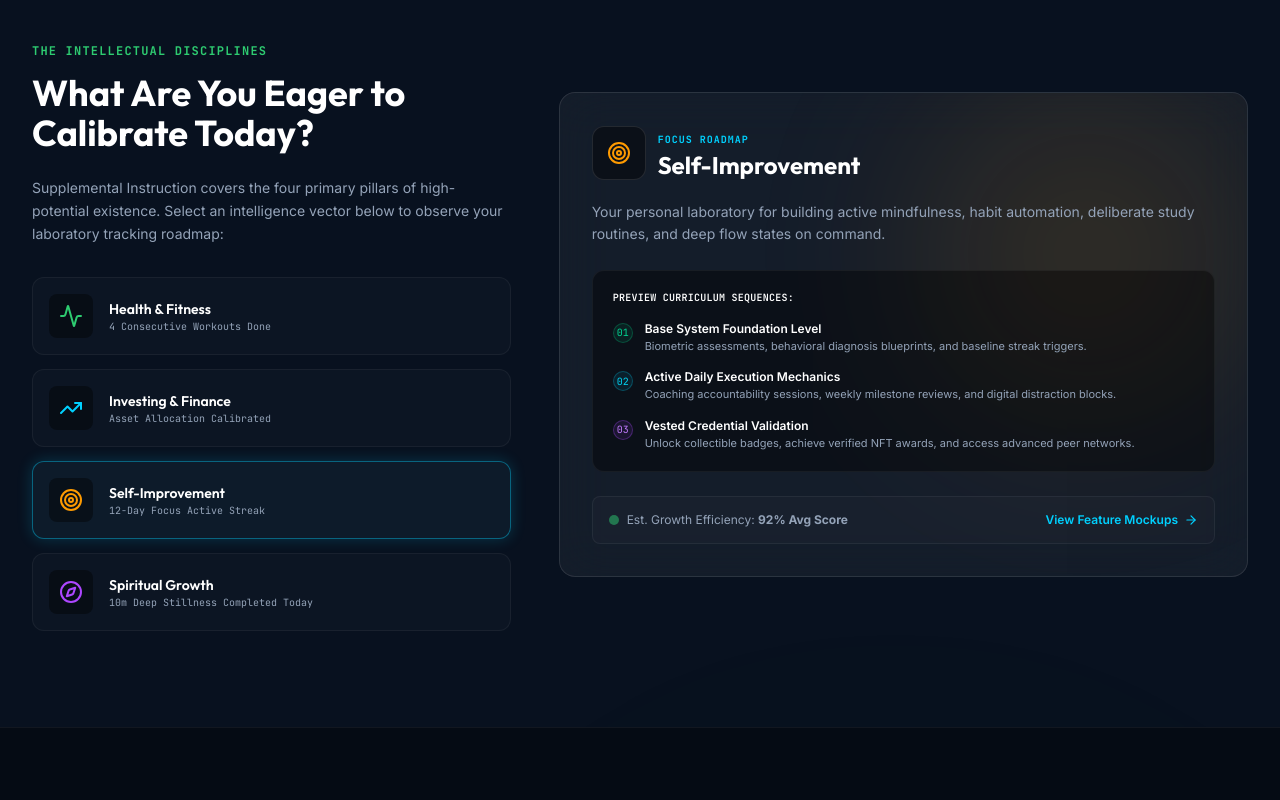
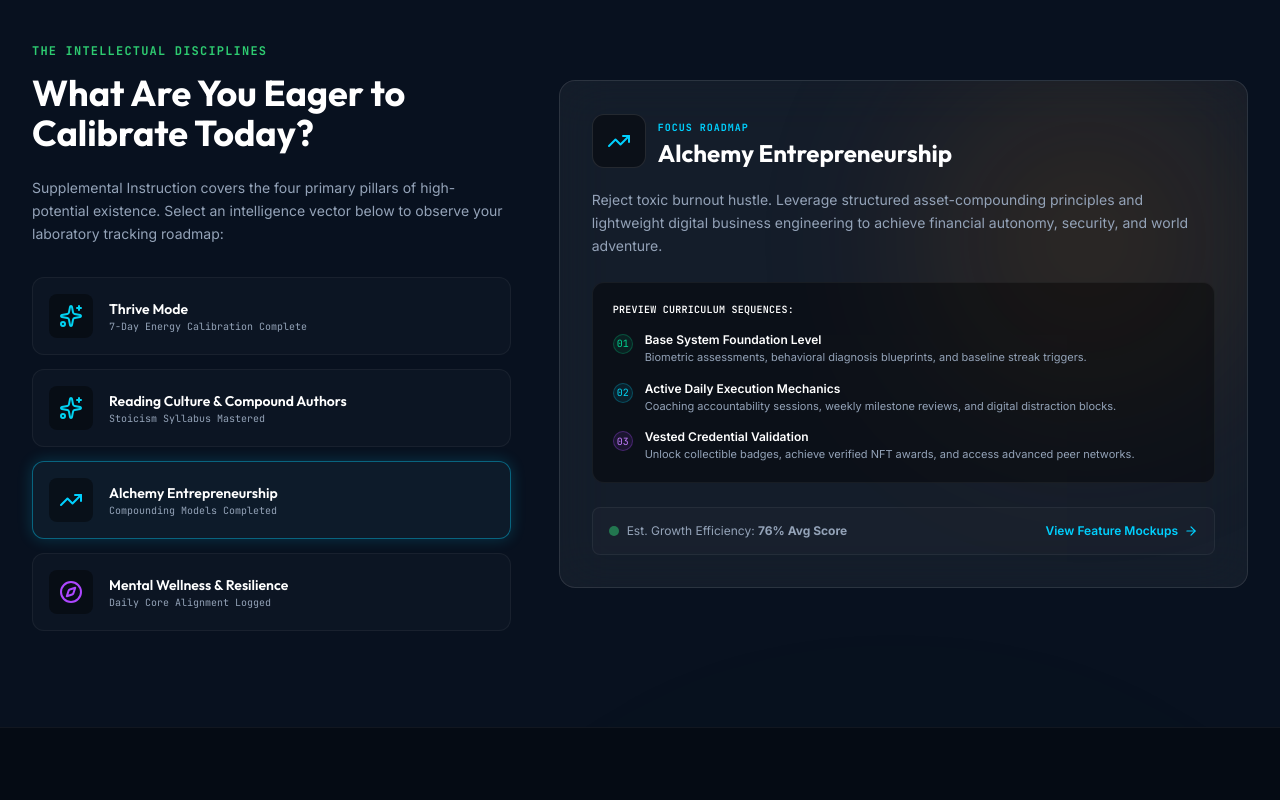
Before and after one commit to SupplementalInstructions/supplementalinstructions.github.io, a React (Vite) app: page / in a window 1280 px wide. Shown: the part 1540-2340 px from the top of the page. Built offline with nearby package versions, Linux system fonts and the light colour scheme.

Commit message:
Update types.ts

```diff
--- a/src/types.ts
+++ b/src/types.ts
@@ -1,5 +1,5 @@
 /**
- * Supplemental Instruction - TypeScript Declarations and Shared Core Mock Data
+ * Supplemental Instruction LLC (S-H) - TypeScript Declarations and Shared Core Mock Data
  */
 
 export interface FocusArea {
@@ -57,49 +57,49 @@ export interface NFTCertificate {
 }
 
 // ==========================================
-// SEED MOCK DATA
+// SEED MOCK DATA (AUTHENTIC & VALUE-DRIVEN)
 // ==========================================
 
 export const INITIAL_FOCUS_AREAS: FocusArea[] = [
   {
-    id: "health-fitness",
-    title: "Health & Fitness",
-    description: "Build robust physical health, optimize nutrition, master circadian rhythms, and foster daily workout discipline.",
-    longDescription: "Physical health is the engine of high achievement. Engage with biometric tracking metrics, tailored workout discipline sequences, and clean energy optimization guides.",
-    iconName: "Activity",
-    accentColor: "#2ECC71", // Green
-    metric: "4 Consecutive Workouts Done",
-    completionRate: 85
+    id: "thrive-mode",
+    title: "Thrive Mode",
+    description: "Align your physical vitality, master circadian sleep logs, curate clean macro nutrition, and cultivate daily training consistency.",
+    longDescription: "Thrive Mode is the physical engine of psychological transformation. It transitions candidates away from erratic survival fatigue into sustained systemic energy, supported by daily biometric tracking systems.",
+    iconName: "Flame",
+    accentColor: "#0D9488", // Teal/Emerald Green Accent
+    metric: "7-Day Energy Calibration Complete",
+    completionRate: 94
   },
   {
-    id: "investing-finance",
-    title: "Investing & Finance",
-    description: "Accelerate wealth builders, compound saving plans, decode market index essentials, and master money models.",
-    longDescription: "Financial autonomy is key. We integrate structured micro-sessions in value investing, tax asset management, compound models, and systematic budget automation.",
-    iconName: "TrendingUp",
-    accentColor: "#00D1FF", // Electric Cyan
-    metric: "Asset Allocation Calibrated",
-    completionRate: 64
+    id: "reading-culture",
+    title: "Reading Culture & Compound Authors",
+    description: "Build deep intellectual capital. Learn ideas from classic and modern authors that compound mental assets over time.",
+    longDescription: "Our book clubs, accountability circles, and verified reading reviews turn cognitive literature into active, applied wisdom. No shallow scrolling, just compound intellectual assets.",
+    iconName: "BookOpen",
+    accentColor: "#4F46E5", // Indigo/Grape Accent
+    metric: "Stoicism Syllabus Mastered",
+    completionRate: 88
   },
   {
-    id: "self-improvement",
-    title: "Self-Improvement",
-    description: "Enhance mental focus patterns, maximize active focus sprints, block digital distractions, and craft clear thinking.",
-    longDescription: "Your personal laboratory for building active mindfulness, habit automation, deliberate study routines, and deep flow states on command.",
-    iconName: "Target",
-    accentColor: "#F39C12", // Amber/Gold
-    metric: "12-Day Focus Active Streak",
-    completionRate: 92
+    id: "alchemy-entrepreneurship",
+    title: "Alchemy Entrepreneurship",
+    description: "Master early wealth models, compound saving structures, and systematic budget automation to fund a life of freedom and travel.",
+    longDescription: "Reject toxic burnout hustle. Leverage structured asset-compounding principles and lightweight digital business engineering to achieve financial autonomy, security, and world adventure.",
+    iconName: "TrendingUp",
+    accentColor: "#D97706", // Solar Gold Accent
+    metric: "Compounding Models Completed",
+    completionRate: 76
   },
   {
-    id: "spiritual-growth",
-    title: "Spiritual Growth",
-    description: "Foster inner stillness, compound gratitude loops, align baseline virtues, and develop profound stoic resilience.",
-    longDescription: "A secular, scientific space to connect with deep purpose, calibrate moral framework integrity, practice mindful self-reflection, and form intentional community links.",
+    id: "mental-wellness",
+    title: "Mental Wellness & Resilience",
+    description: "Cultivate robust emotional grounding, compound gratitude frameworks, practice aligned focus stillness, and forge stoic resilience.",
+    longDescription: "A scientific and human-first approach to emotional wellbeing. Build mental resilience, cultivate present-moment awareness, and define your personal virtue models under certified guide supervision.",
     iconName: "Compass",
-    accentColor: "#9B59B6", // Purple
-    metric: "10m Deep Stillness Completed Today",
-    completionRate: 78
+    accentColor: "#7C3AED", // Royal Purple Accent
+    metric: "Daily Core Alignment Logged",
+    completionRate: 82
   },
 ];
 
@@ -111,44 +111,44 @@ export const INITIAL_COACHES: Coach[] = [
     rating: 4.9,
     availability: "Available Next Tuesday",
     price: "$120/hr",
-    avatar: "from-cyan-500 to-blue-600",
-    bio: "Former neuroscience researcher focused on turning neuroplasticity research into practical daily routines for builders and engineers.",
+    avatar: "from-[#0F766E] to-[#0D9488]",
+    bio: "Former neuroscience researcher focused on turning neuroplasticity research into practical daily routines for builders, creators, and engineers.",
     studentsCount: 142,
     featured: true
   },
   {
     id: "c2",
     name: "Amina Al-Mansoor",
-    specialty: "SaaS Systems & Compound Financial Growth",
+    specialty: "Alchemy Entrepreneurship & Wealth Compounds",
     rating: 4.8,
     availability: "Available Tomorrow",
     price: "$150/hr",
-    avatar: "from-emerald-400 to-teal-600",
-    bio: "Venture partner and personal finance mentor. Specializes in budgeting frameworks, scale models, and early wealth compounds.",
+    avatar: "from-indigo-600 to-indigo-800",
+    bio: "Growth consultant and personal finance mentor. Specializes in leverage models, compound budget loops, and sustainable digital freedom strategies.",
     studentsCount: 98,
     featured: true
   },
   {
     id: "c3",
     name: "Marcus Aurel Sterling",
-    specialty: "Stoic Resilience & Extreme Discipline Systems",
+    specialty: "Thrive Mode Catalyst & Peak Vitality Systems",
     rating: 5.0,
     availability: "3 Slots Open This Week",
     price: "$180/hr",
-    avatar: "from-amber-500 to-orange-600",
-    bio: "Ex-athletics coach and certified mindfulness trainer. Empowers elite performers to master internal impulse controls and forge bulletproof focus.",
+    avatar: "from-amber-600 to-amber-800",
+    bio: "Ex-athletics coach and certified endurance trainer. Empowers candidates to optimize biological performance rhythms and build bulletproof mental endurance.",
     studentsCount: 210,
     featured: true
   },
   {
     id: "c4",
     name: "Rev. Sister Beatrice",
-    specialty: "Spiritual Alignment & Secular Stoicism",
+    specialty: "Mental Wellness Guide & Timeless Stoicism",
     rating: 4.7,
     availability: "Bookings Open Now",
     price: "$95/hr",
-    avatar: "from-purple-500 to-indigo-600",
-    bio: "Theology master and meditation facilitator integrating timeless mindfulness tools with daily action and professional alignment.",
+    avatar: "from-purple-600 to-purple-850",
+    bio: "Mindfulness facilitator integrating classic stoic scripts with modern emotional resilience models to establish daily workspace stillness.",
     studentsCount: 75,
     featured: false
   }
@@ -160,56 +160,56 @@ export const MOCK_TESTIMONIALS: Testimonial[] = [
     name: "Devin Kimbrough",
     role: "Senior Software Engineer",
     location: "Nairobi, Kenya",
-    text: "Supplemental Instruction provided the systematic guardrails I desperately needed. Combining active financial compounds with cognitive work led to my most productive year.",
+    text: "Supplemental Instruction provided the systematic guardrails I desperately needed. Combining applied financial compounding with cognitive focus routines led to my most productive, stress-free year.",
     avatar: "DK",
     rating: 5,
-    focus: "Self-Improvement"
+    focus: "Mental Wellness & Resilience"
   },
   {
     id: "t2",
     name: "Olivia Chen",
     role: "Fintech Growth Lead",
     location: "Singapore",
-    text: "The gamified rewards and NFT credential validation make progress incredibly addictive. It's a next-generation laboratory that has completely redefined how I plan my quarters.",
+    text: "The beautifully structured physical booklets and active community groups keep me extremely grounded. It's a next-generation growth ecosystem that has completely transformed my relationship with work.",
     avatar: "OC",
     rating: 5,
-    focus: "Investing & Finance"
+    focus: "Alchemy Entrepreneurship"
   },
   {
     id: "t3",
     name: "Tariq Sowande",
     role: "Medical Student",
     location: "Lagos, Nigeria",
-    text: "Studying medicine is exhausting, but the daily focus tracks and stoic resilience systems kept my physical health and spiritual grounding completely aligned. Highly recommend!",
+    text: "Medical studies are exhausting, but integrating Thrive Mode circadian tracking with peer accountability book clubs has kept my health and focus at their highest possible levels.",
     avatar: "TS",
     rating: 5,
-    focus: "Spiritual Growth"
+    focus: "Reading Culture & Books"
   }
 ];
 
 export const INITIAL_BADGES: Badge[] = [
   {
     id: "b1",
-    title: "Streak Star",
-    description: "Maintain a uninterrupted 7-day habits completion loop in any category.",
+    title: "Thrive Mode Starter",
+    description: "Complete 7 consecutive daily physical training and sleep logs.",
     unlockedAt: "2026-05-22",
-    requirement: "Complete 7 days of items",
+    requirement: "Complete 7 days of biometrics",
     iconType: "fire"
   },
   {
     id: "b2",
-    title: "Habit Hero",
-    description: "Complete more than 50 micro-routines in any laboratory field.",
+    title: "Compound Reader",
+    description: "Submit 5 reviewed core chapter summaries on wisdom literature.",
     unlockedAt: "2026-05-23",
-    requirement: "Log 50 routine completions",
+    requirement: "Log 5 validated reading reviews",
     iconType: "shield"
   },
   {
     id: "b3",
-    title: "Goal Master",
-    description: "Fully master three concurrent focus areas with a 90% execution score.",
+    title: "Integration Master",
+    description: "Achieve a 90% calibration score across nutrition, focus, and reading lists.",
     unlockedAt: null,
-    requirement: "Achieve 90% completion rate in 3 categories",
+    requirement: "Sustain 90% consistency across three verticals",
     iconType: "trophy"
   }
 ];
@@ -217,20 +217,20 @@ export const INITIAL_BADGES: Badge[] = [
 export const INITIAL_CERTIFICATES: NFTCertificate[] = [
   {
     id: "nft-1",
-    title: "Growth Master Certificate",
+    title: "Thrive Mode Calibration Professional",
     issueDate: "2026-05-20",
-    recipient: "Alpha Builder",
-    hash: "0x8fa4...cd3e",
-    skills: ["Habit Loops", "Neuroscience of Discipline", "Stoic Sprints"],
+    recipient: "Alpha Candidate",
+    hash: "RECIP-4821-DEC",
+    skills: ["Circadian Integration", "Macro Nutrition Metrics", "Cardiovascular Fitness Sprints"],
     type: "growth"
   },
   {
     id: "nft-2",
-    title: "Mindset Alignment Credential",
+    title: "Discipline Ledger Credential",
     issueDate: "2026-05-24",
-    recipient: "Alpha Builder",
-    hash: "0xac20...eb81",
-    skills: ["Active Stillness", "Stoic Meditation", "Purpose Calibration"],
+    recipient: "Alpha Candidate",
+    hash: "RECIP-8793-DIS",
+    skills: ["Daily Aligned Stillness", "Compound Literature Audits", "Value Asset Engineering"],
     type: "mindset"
   }
 ];
```
